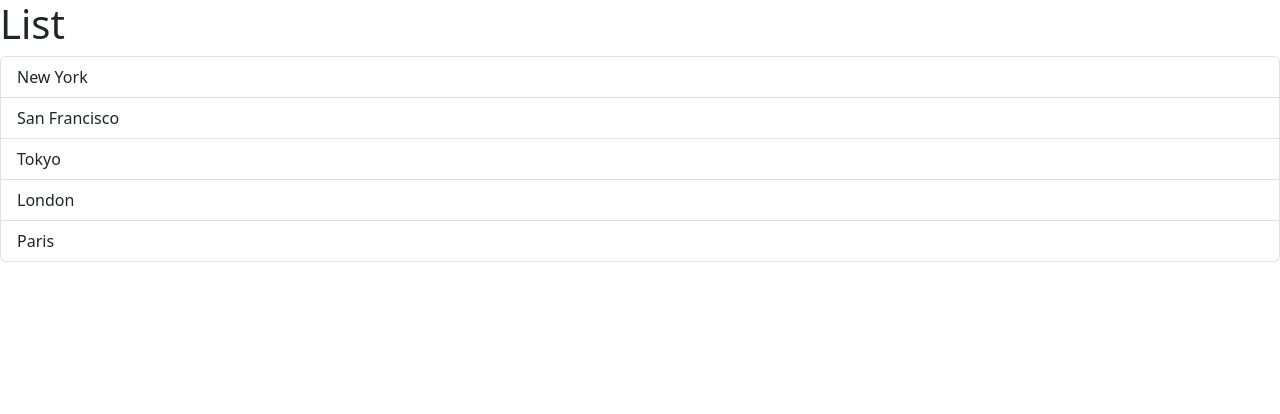
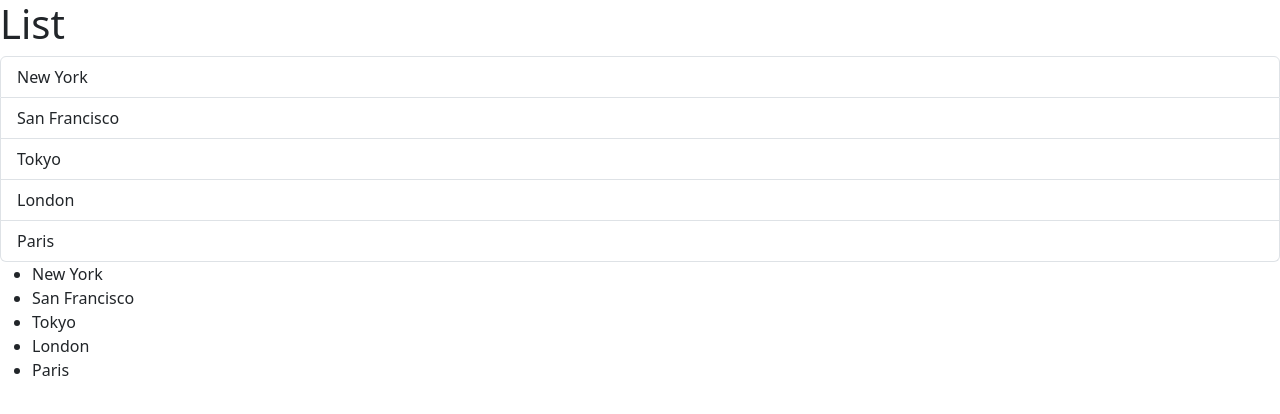
Before and after one commit to level1cr3/learnReact, a React (Vite) app: page / in a window 1280 px wide. Shown: the top 414 px of the page. Built offline with nearby package versions, Linux system fonts and the light colour scheme.

Commit message:
using functioin inside jsx

```diff
--- a/src/components/ListGroup.tsx
+++ b/src/components/ListGroup.tsx
@@ -22,9 +22,21 @@ function ListGroup() {
           // each object has and Id property which we can use. like ex : city.Id
         ))}
       </ul>
+
+      <ul>{myFunc(cities)}</ul>
     </>
   ); // parenthesis is required to break jsx into multiple line
   // class is reserved keyword in js and ts. that is why we use className
+}
+
+function myFunc(cites: string[]): JSX.Element[] {
+  const output: JSX.Element[] = [];
+
+  for (const city of cites) {
+    output.push(<li key={city}>{city}</li>);
+  }
+
+  return output;
 }
 
 export default ListGroup;
```
